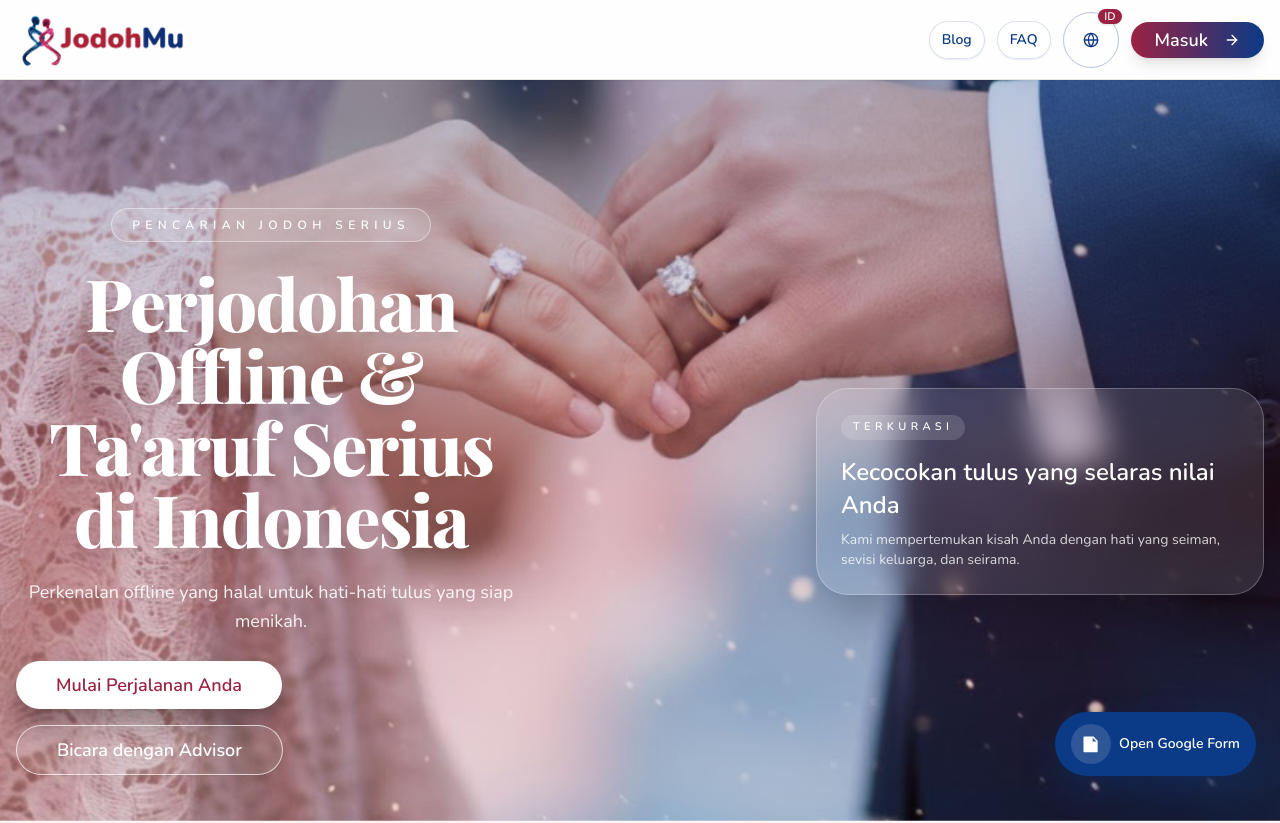
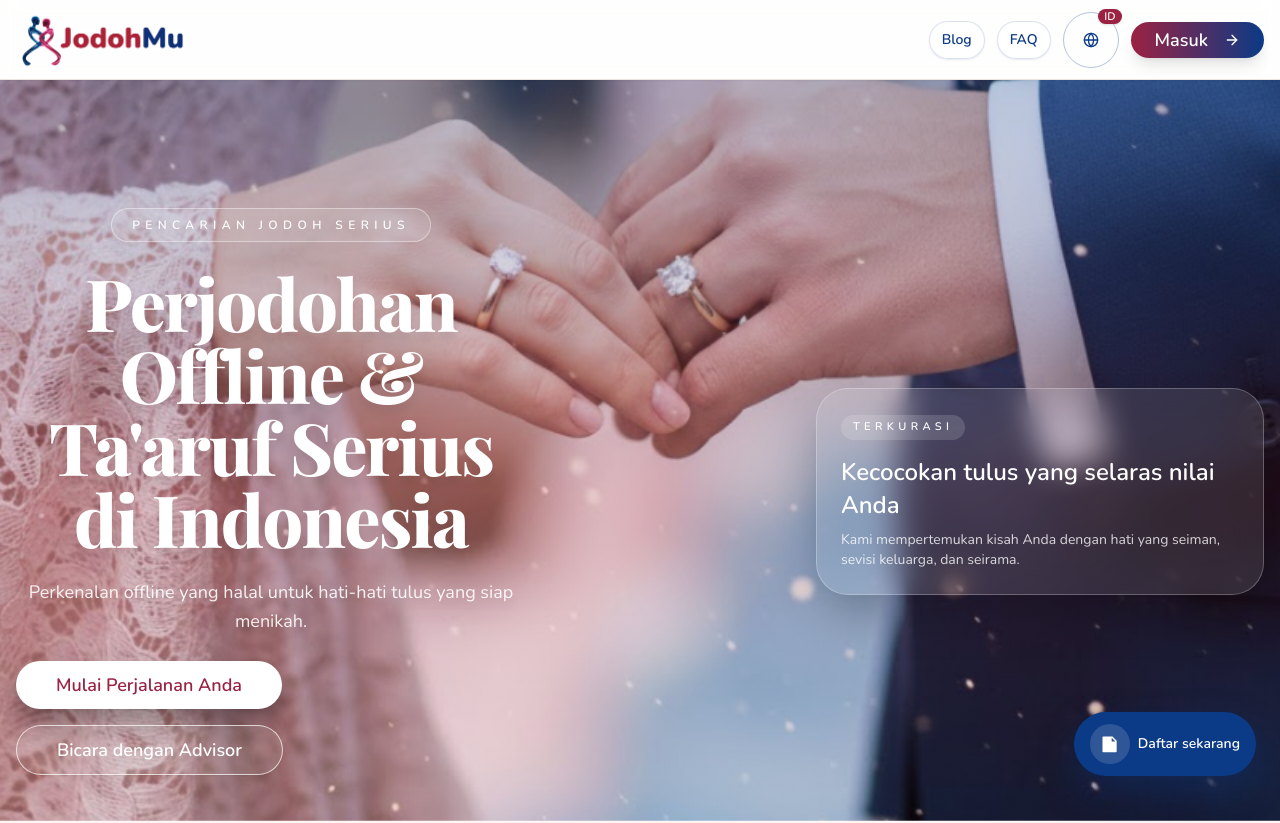
Before and after one commit to Taimoor13003/jodohmu, a Next.js app: page / in a window 1280 px wide. Shown: the top 823 px of the page. Built offline with nearby package versions, Linux system fonts and the light colour scheme; no server answers; a web font is replaced by a local one.

Commit message:
fix text

```diff
--- a/src/app/dashboard/page.tsx
+++ b/src/app/dashboard/page.tsx
@@ -5,11 +5,13 @@ import { Button } from "@/components/ui/button";
 import { Card, CardContent, CardHeader, CardTitle } from "@/components/ui/card";
 import Link from "next/link";
 import { ShieldCheck, Users, Sparkles, HeartHandshake, ArrowRight } from "lucide-react";
+import { useLanguage } from "@/context/LanguageContext";
 
 const supportFormHref = "https://forms.gle/WUSTC71ZrpbvSXso6";
 
 export default function DashboardPage() {
   const { user, role } = useAuth();
+  const { t } = useLanguage();
 
   if (!user) {
     return <div className="flex min-h-screen items-center justify-center text-lg">Loading...</div>;
@@ -101,20 +103,20 @@ export default function DashboardPage() {
           <Card className="border-0 bg-white/90 shadow-xl">
             <CardHeader>
               <div className="flex items-center gap-2 text-sm font-semibold text-[#0b3a86]">
-                <ShieldCheck className="h-4 w-4" /> Support
+                <ShieldCheck className="h-4 w-4" /> {t("dashboard.support.badge")}
               </div>
-              <CardTitle className="text-xl text-[#0b3a86]">Need help?</CardTitle>
+              <CardTitle className="text-xl text-[#0b3a86]">{t("dashboard.support.title")}</CardTitle>
             </CardHeader>
             <CardContent className="space-y-3 text-sm text-muted-foreground">
-              <p>Send your request through our Google Form for updates, approvals, or guidance.</p>
+              <p>{t("dashboard.support.description")}</p>
               <Button asChild variant="outline" className="w-full">
                 <Link href={supportFormHref} target="_blank" rel="noopener noreferrer">
-                  Open Google Form
+                  {t("dashboard.support.openForm")}
                 </Link>
               </Button>
               <Button asChild className="w-full bg-gradient-to-r from-[#9B2242] to-[#0b3a86] text-white">
                 <Link href="/faq">
-                  Visit FAQ
+                  {t("dashboard.support.visitFaq")}
                 </Link>
               </Button>
             </CardContent>
--- a/src/components/home/home-page.tsx
+++ b/src/components/home/home-page.tsx
@@ -105,7 +105,7 @@ export default function HomePage() {
   ];
 
   const contactFormHref = "https://forms.gle/WUSTC71ZrpbvSXso6";
-  const contactFormButtonLabel = "Open Google Form";
+  const contactFormButtonLabel = t("register.guard.cta");
 
   const testimonials = [
     {
--- a/src/components/layout/footer.tsx
+++ b/src/components/layout/footer.tsx
@@ -11,7 +11,6 @@ export function Footer() {
   const year = new Date().getFullYear();
   const phoneDisplay = t("footer.connect.phone");
   const phoneHref = phoneDisplay.replace(/\s+/g, "");
-  const contactFormHref = "https://forms.gle/WUSTC71ZrpbvSXso6";
 
   return (
     <footer className="w-full bg-white text-brand-blue">
@@ -49,19 +48,6 @@ export function Footer() {
               <a href={`tel:${phoneHref}`} className="flex items-center gap-3 hover:text-brand-rose transition-colors">
                 <Phone className="h-5 w-5" />
                 <span>{phoneDisplay}</span>
-              </a>
-              <a href={contactFormHref} target="_blank" rel="noopener noreferrer" className="flex items-center gap-3 hover:text-brand-rose transition-colors">
-                <svg
-                  xmlns="http://www.w3.org/2000/svg"
-                  width="20"
-                  height="20"
-                  viewBox="0 0 24 24"
-                  fill="currentColor"
-                  className="h-5 w-5"
-                >
-                  <path d="M4 3h11l5 5v13a1 1 0 0 1-1 1H4a1 1 0 0 1-1-1V4a1 1 0 0 1 1-1zm10 1.5V9h4.5L14 4.5zM7 12h10v1.5H7V12zm0 3.5h10V17H7v-1.5z" />
-                </svg>
-                <span>Google Form</span>
               </a>
             </div>
           </div>
--- a/src/locales/en.json
+++ b/src/locales/en.json
@@ -28,6 +28,15 @@
     "logout": "Log out",
     "blog": "Blog",
     "faq": "FAQ"
+  },
+  "dashboard": {
+    "support": {
+      "badge": "Support",
+      "title": "Need help?",
+      "description": "Send your request through our Google Form for updates, approvals, or guidance.",
+      "openForm": "Register now",
+      "visitFaq": "Visit FAQ"
+    }
   },
   "homepage": {
     "hero": {
@@ -162,7 +171,7 @@
     },
     "whatsappCta": {
       "caption": "Want personal guidance? Fill out our Google Form and our team will follow up.",
-      "button": "Open Google Form",
+      "button": "Register now",
       "prefill": "Hello JodohMu, I'd love to consult with your team."
     },
     "testimonials": {
@@ -182,7 +191,7 @@
     "cta": {
       "title": "Ready to Find 'The One'?",
       "description": "Your search for a meaningful, lasting partnership starts here. Let us be your guide on the beautiful journey to marriage.",
-      "button": "Open Google Form"
+      "button": "Register now"
     }
   },
   "register": {
@@ -257,7 +266,7 @@
     "guard": {
       "title": "Please log in to continue",
       "description": "Sign in with your Google account to access the profile creation form and continue your matchmaking journey.",
-      "cta": "Log in with Google"
+      "cta": "Register now"
     }
   },
   "login": {
@@ -607,7 +616,7 @@
         "title": "Featured guide",
         "desc": "Explore how Jodohmu runs offline, supervised, marriage-focused meetings with vetted candidates and transparent steps.",
         "cta": "Read the full guide",
-        "secondaryCta": "Open Google Form"
+        "secondaryCta": "Register now"
       },
       "guides": {
         "title": "Featured Guides",
@@ -641,7 +650,7 @@
       "cta": {
         "title": "Want curated help?",
         "subtitle": "Talk to our matchmakers for a guided, halal-first journey.",
-        "button": "Open Google Form"
+        "button": "Register now"
       }
     }
   },
@@ -976,7 +985,7 @@
     "cta": {
       "title": "Still have questions?",
       "subtitle": "Talk directly with our matchmakers for a personalized plan.",
-      "button": "Open Google Form"
+      "button": "Register now"
     }
   }
 }
--- a/src/locales/id.json
+++ b/src/locales/id.json
@@ -28,6 +28,15 @@
     "logout": "Keluar",
     "blog": "Blog",
     "faq": "FAQ"
+  },
+  "dashboard": {
+    "support": {
+      "badge": "Bantuan",
+      "title": "Butuh bantuan?",
+      "description": "Kirim permintaan Anda melalui Google Form kami untuk pembaruan, persetujuan, atau panduan.",
+      "openForm": "Daftar sekarang",
+      "visitFaq": "Lihat FAQ"
+    }
   },
   "homepage": {
     "hero": {
@@ -251,7 +260,7 @@
     "guard": {
       "title": "Silakan masuk untuk melanjutkan",
       "description": "Masuk dengan akun Google Anda untuk mengakses formulir pembuatan profil dan melanjutkan perjalanan perjodohan Anda.",
-      "cta": "Masuk dengan Google"
+      "cta": "Daftar sekarang"
     }
   },
   "login": {
@@ -601,7 +610,7 @@
         "title": "Apakah Jodohmu hanya untuk Muslim?",
         "desc": "Tidak. Kami mencocokkan Anda sesuai harapan dan nilai yang ingin Anda jaga. Jika Anda Kristen, kami bisa hadirkan pastor atau tokoh Kristen terhormat untuk memandu pertemuan—membingkai obrolan tentang iman, kesiapan keluarga, dan langkah nyata menuju pernikahan.",
         "cta": "Baca penjelasan lengkap",
-        "secondaryCta": "Buka Google Form"
+        "secondaryCta": "Daftar sekarang"
       },
       "guides": {
         "title": "Panduan Unggulan",
@@ -639,7 +648,7 @@
       "cta": {
         "title": "Butuh pendampingan terkurasi?",
         "subtitle": "Ngobrol dengan matchmaker kami untuk perjalanan halal-first yang terarah.",
-        "button": "Buka Google Form"
+        "button": "Daftar sekarang"
       }
     }
   },
@@ -699,7 +708,8 @@
       "pricingBody": "Paket transparan meliputi screening, penjadwalan, venue, dan kehadiran fasilitator. Jika merasa cocok, kami pandu sesi berikutnya atau langkah lamaran tanpa biaya kejutan.",
       "ctaTitle": "Siap bergerak ke pernikahan?",
       "ctaBody": "Kami pandu dari perkenalan sampai komitmen. Ingin jadwalkan sesi dengan fasilitator (termasuk pastor untuk klien Kristen) dan tahu rincian biaya secara transparan?",
-      "ctaPrimary": "Buka Google Form",
+      "ctaPrimary": "Daftar sekarang",
+
       "ctaSecondary": "Kembali ke blog utama"
     },
     "stepByStepProcess": {
@@ -1032,7 +1042,7 @@
     "cta": {
       "title": "Masih ada pertanyaan?",
       "subtitle": "Bicara langsung dengan matchmaker kami untuk rencana yang dipersonalisasi.",
-      "button": "Buka Google Form"
+      "button": "Daftar sekarang"
     }
   }
 }
```
